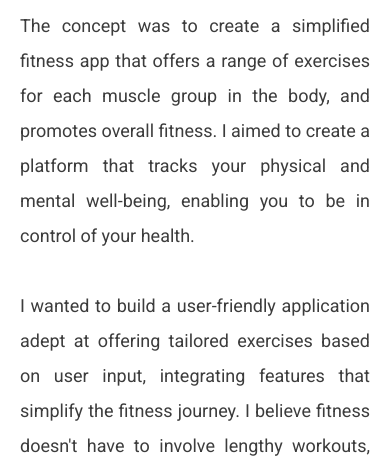
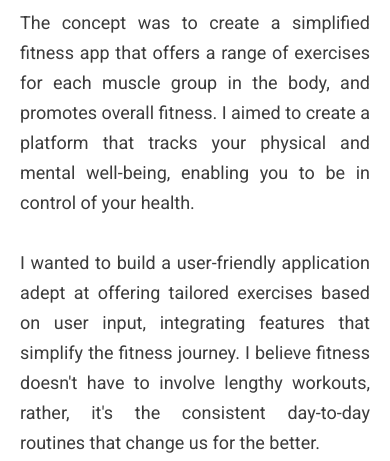
Before and after one commit to elismountain/cv-2023, a plain HTML site: page pages/happyfiit.html in a window 390 px wide. Shown: the part 383-844 px from the top of the page. Drawn offline with Linux system fonts and the light colour scheme.

Commit message:
fixed line height

```diff
--- a/sass/pages/happyfiit.scss
+++ b/sass/pages/happyfiit.scss
@@ -81,7 +81,7 @@
 
 
       @media screen and (max-width: 768px) {
-        background-size: 105%;
+        background-size: 90%;
         background-position: top right;
 
     }
@@ -165,6 +165,7 @@
 
       @media screen and (max-width: 768px) {
         font-size: 1.8rem;
+        line-height: 3rem;
       }
     }
 
@@ -202,6 +203,7 @@
       @media screen and (max-width: 768px) {
         font-size: 1.8rem;
         max-width: 120rem;
+        line-height: 3rem;
 
       }
 
@@ -302,6 +304,7 @@
       @media screen and (max-width: 768px) {
         font-size: 1.8rem;
         text-align: justify;
+        line-height: 3rem;
       }
 
     }
```
Also changed, not shown: css/style.css, 1 other file.
